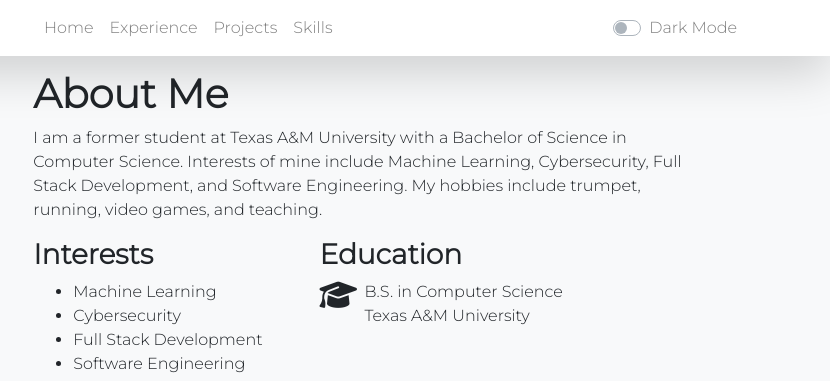
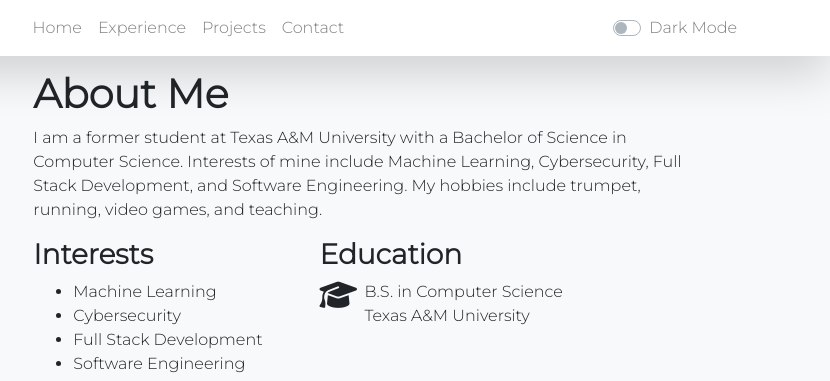
Before and after one commit to MKanarr/mkanarr, a website: page public/index.html in a window 1280 px wide. Shown: the top 381 px of the page, 450-1280 px from the left. Drawn offline with nearby package versions, Linux system fonts and the light colour scheme.

Commit message:
contact link

```diff
--- a/public/index.html
+++ b/public/index.html
@@ -43,8 +43,11 @@
               <li class="nav-item">
                 <a data-link="projects" class="nav-link scroll_to" href="#projects">Projects</a>
               </li>
+              <!-- <li class="nav-item">
+                <a data-link="projects" class="nav-link scroll_to" href="#skills">Skills</a>
+              </li> -->
               <li class="nav-item">
-                <a data-link="projects" class="nav-link scroll_to" href="#skills">Skills</a>
+                <a data-link="contact" class="nav-link scroll_to" href="#contact">Contact</a>
               </li>
             </li>
           </ul>
@@ -318,7 +321,7 @@
       </div> -->
       <div class="row">
         <div class="col-md-4">
-          <h1 class="section_title font-weight-bold" id="skills">Contact</h1>
+          <h1 class="section_title font-weight-bold" id="contact">Contact</h1>
         </div>
         <div class="col-md-8">
           <form class="contact-form">
```
